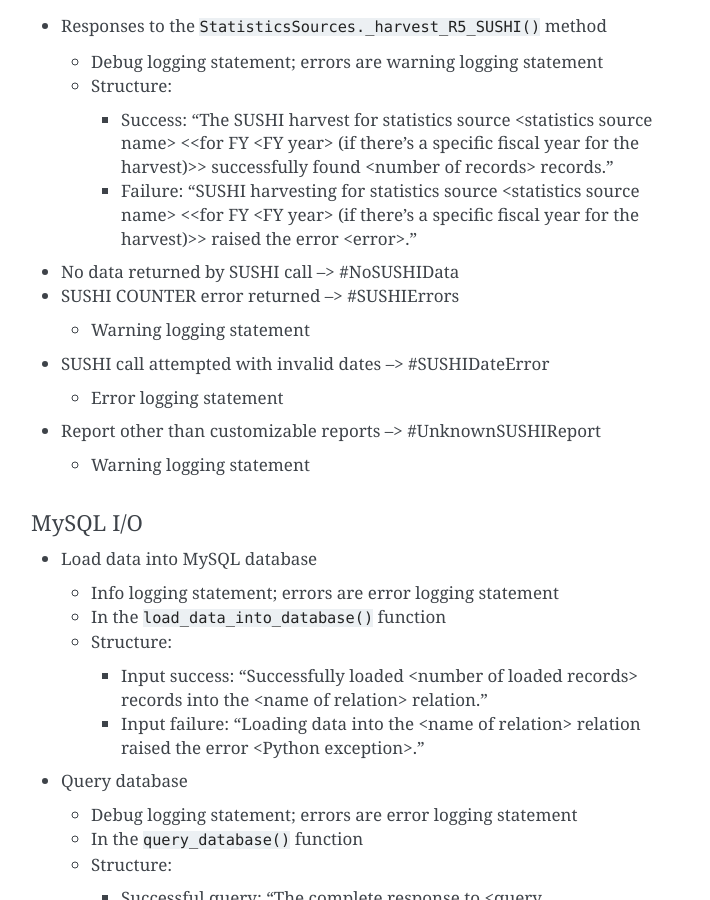
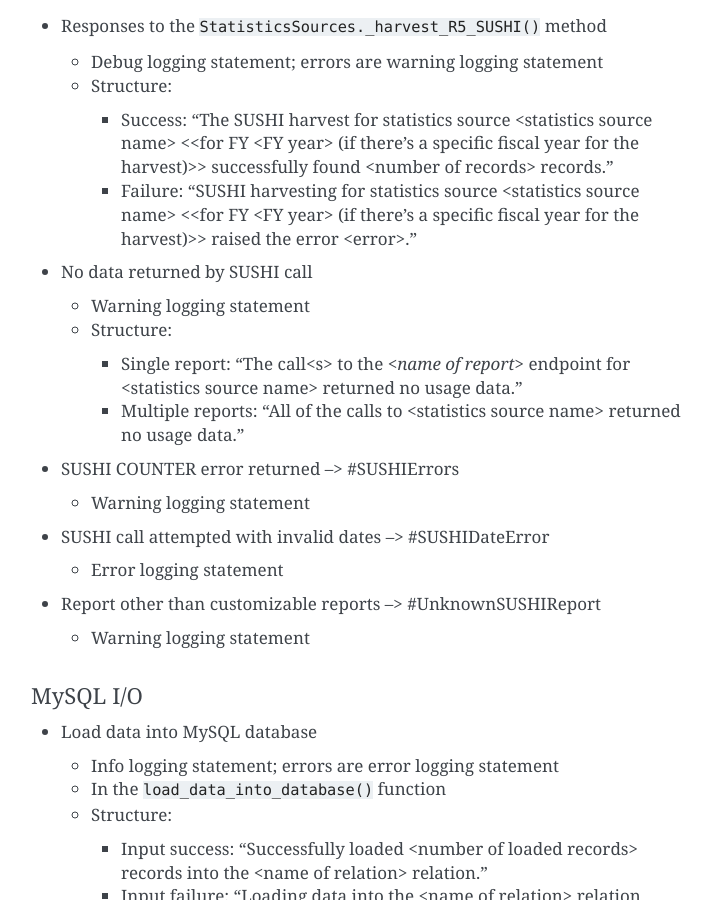
Before and after one commit to ereiskind/nolcat, a Sphinx documentation site: the page built from docs/source/code_style_guide.rst, in a window 1280 px wide and 900 px high, scrolled down 2429 px. Shown: the whole window, without its empty margins (389-1099 px from the left). Built offline with Sphinx 7.4.7, drawn with Linux system fonts in a browser that asks for light colours.

Commit message:
Update no SUSHI data logging statements

```diff
--- a/docs/source/code_style_guide.rst
+++ b/docs/source/code_style_guide.rst
@@ -97,7 +97,14 @@ SUSHI Calls
     * Success: "The SUSHI harvest for statistics source <statistics source name> <<for FY <FY year> (if there's a specific fiscal year for the harvest)>> successfully found <number of records> records."
     * Failure: "SUSHI harvesting for statistics source <statistics source name> <<for FY <FY year> (if there's a specific fiscal year for the harvest)>> raised the error <error>."
 
-* No data returned by SUSHI call --> #NoSUSHIData
+* No data returned by SUSHI call
+
+  * Warning logging statement
+  * Structure:
+
+    * Single report: "The call<s> to the `<name of report>` endpoint for <statistics source name> returned no usage data."
+    * Multiple reports: "All of the calls to <statistics source name> returned no usage data."
+
 * SUSHI COUNTER error returned --> #SUSHIErrors
 
   * Warning logging statement
```
Also changed, not shown: 2 other files.
